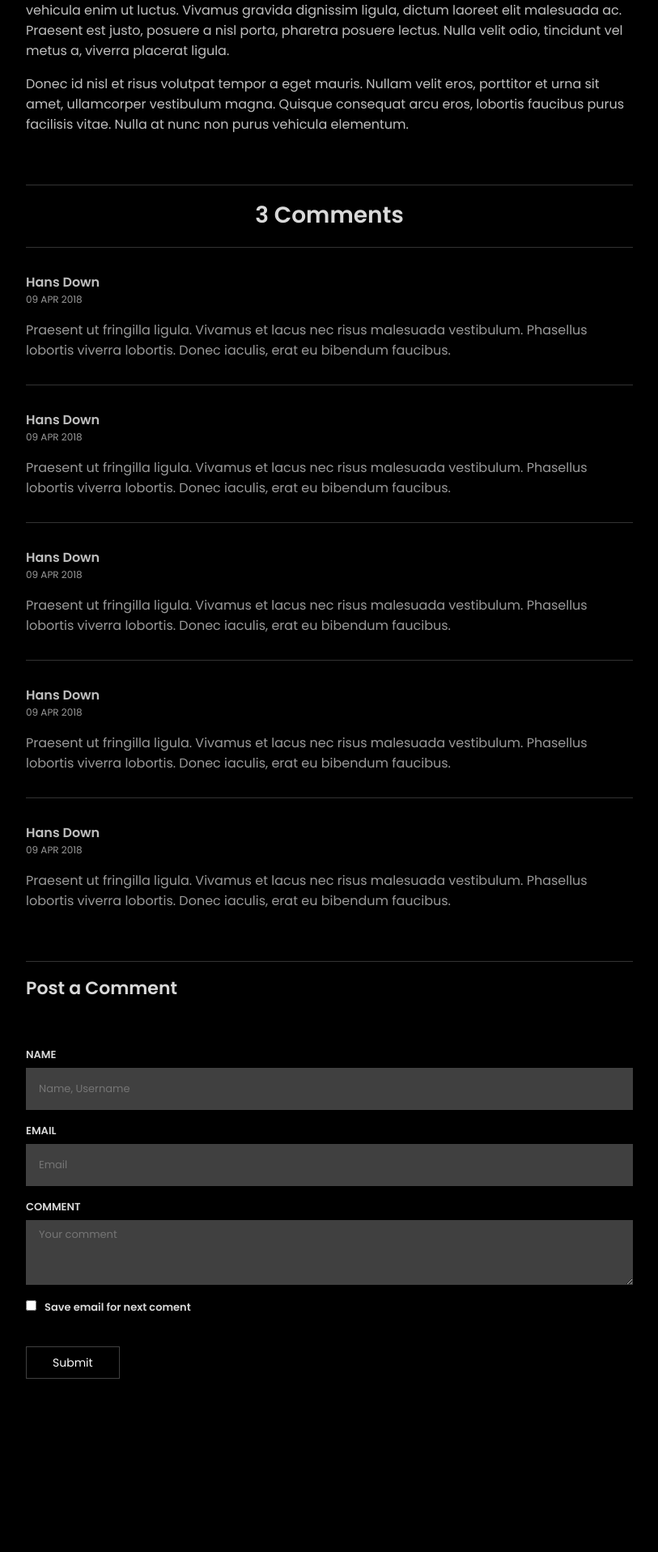
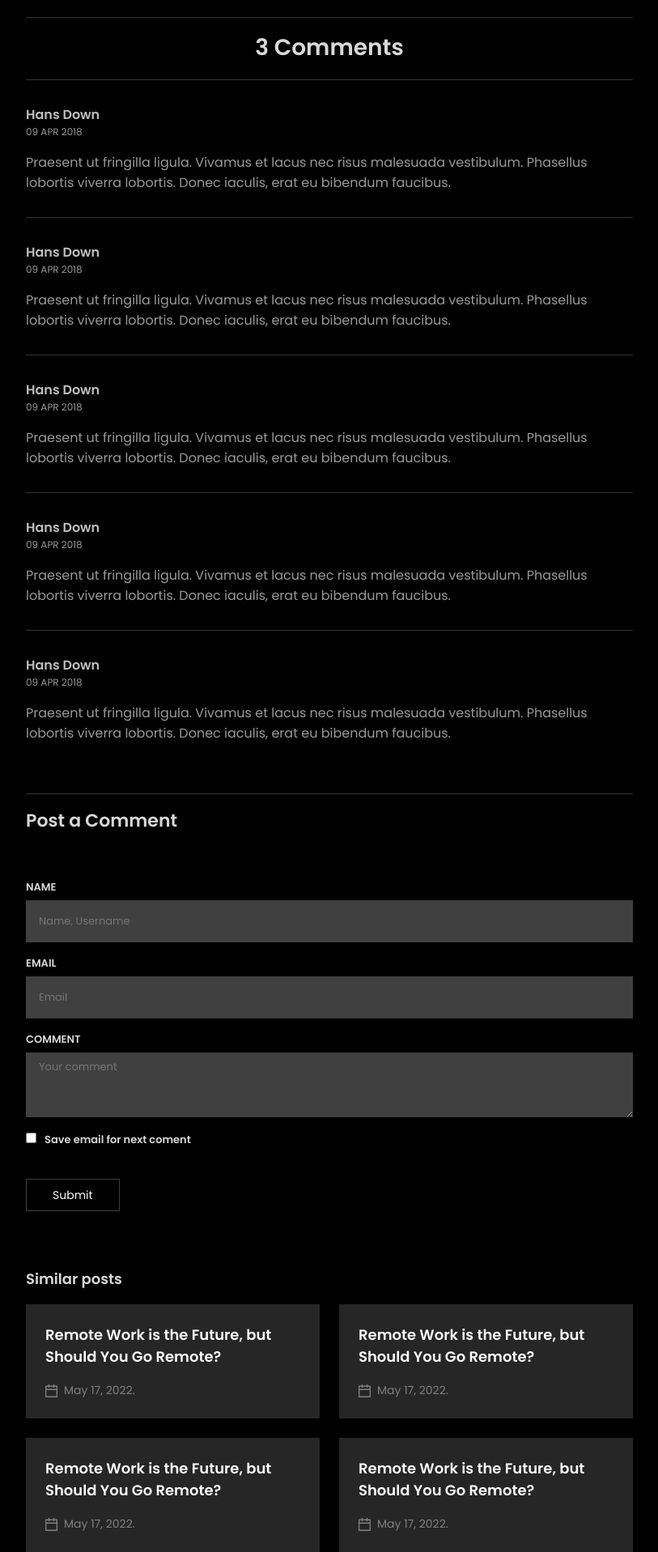
Before and after one commit to geniilsonfernandes/blog-cms, a Next.js app: page /post in a window 1280 px wide. Shown: the part 1138-3055 px from the top of the page at 81% size, without its empty margins (233-1046 px from the left). Before the commit the page ends 2911 px from the top, so only its background shows below. Built offline with nearby package versions, Linux system fonts and the light colour scheme.

Commit message:
update  the component comments: add similar posts

```diff
--- a/src/components/PostCardSmall/index.jsx
+++ b/src/components/PostCardSmall/index.jsx
@@ -1,15 +1,12 @@
 import React from "react";
 import { DateIcon } from "../Icons/DateIcon";
 import styles from "./styles.module.scss";
-export const PostCardSmall = () => {
+export const PostCardSmall = ({ title, date }) => {
   return (
     <div className={styles.wrapper}>
-      <h2 className={styles.title}>
-        From its medieval origins to the digital era, learn everything there is
-        to know
-      </h2>
+      <h2 className={styles.title}>{title}</h2>
       <div className={styles.date}>
-        <DateIcon /> <span> May, 17, 2022</span>
+        <DateIcon /> <span> {date}</span>
       </div>
     </div>
   );
--- a/src/components/PostCardSmall/styles.module.scss
+++ b/src/components/PostCardSmall/styles.module.scss
@@ -21,6 +21,5 @@
     gap: 8px;
     font-size: 1.4rem;
     color: var(--color-text-500);
-    padding-top: 18px;
   }
 }
--- a/src/pages/post/index.jsx
+++ b/src/pages/post/index.jsx
@@ -4,6 +4,7 @@ import { DateIcon } from "../../components/Icons/DateIcon";
 import { Container } from "../../components/Layout/Container";
 import { Share } from "../../components/Share";
 import { UserDisplay } from "../../components/UserDisplay";
+import { PostCardSmall } from "../../components/PostCardSmall";
 import styles from "./styles.module.scss";
 
 const mock = {
@@ -47,20 +48,18 @@ export default function Post() {
             urna. Suspendisse vel ex justo. Vivamus posuere porttitor ante eu
             hendrerit.
           </p>
-          <p>
-            In lacinia sapien a libero accumsan facilisis. Donec vitae lorem
-            massa. Aliquam tristique vehicula enim ut luctus. Vivamus gravida
-            dignissim ligula, dictum laoreet elit malesuada ac. Praesent est
-            justo, posuere a nisl porta, pharetra posuere lectus. Nulla velit
-            odio, tincidunt vel metus a, viverra placerat ligula.
-          </p>
-          <p>
-            Donec id nisl et risus volutpat tempor a eget mauris. Nullam velit
-            eros, porttitor et urna sit amet, ullamcorper vestibulum magna.
-            Quisque consequat arcu eros, lobortis faucibus purus facilisis
-            vitae. Nulla at nunc non purus vehicula elementum.
-          </p>
+
           <Comments />
+
+          <div className={styles.posts}>
+            <h2>Similar posts</h2>
+            <div className={styles.grid}>
+              <PostCardSmall title={mock.title} date={mock.date} />
+              <PostCardSmall title={mock.title} date={mock.date} />
+              <PostCardSmall title={mock.title} date={mock.date} />
+              <PostCardSmall title={mock.title} date={mock.date} />
+            </div>
+          </div>
         </main>
       </Container>
     </>
--- a/src/pages/post/styles.module.scss
+++ b/src/pages/post/styles.module.scss
@@ -60,3 +60,17 @@
     color: var(--color-text-300);
   }
 }
+
+.posts {
+  h2 {
+    font-weight: 600;
+    font-size: 1.8rem;
+    color: var(--color-text-200);
+    margin-bottom: 18px;
+  }
+  .grid{
+    display: grid;
+    grid-template-columns: repeat(2,1fr);
+    gap: 24px;
+  }
+}
```
